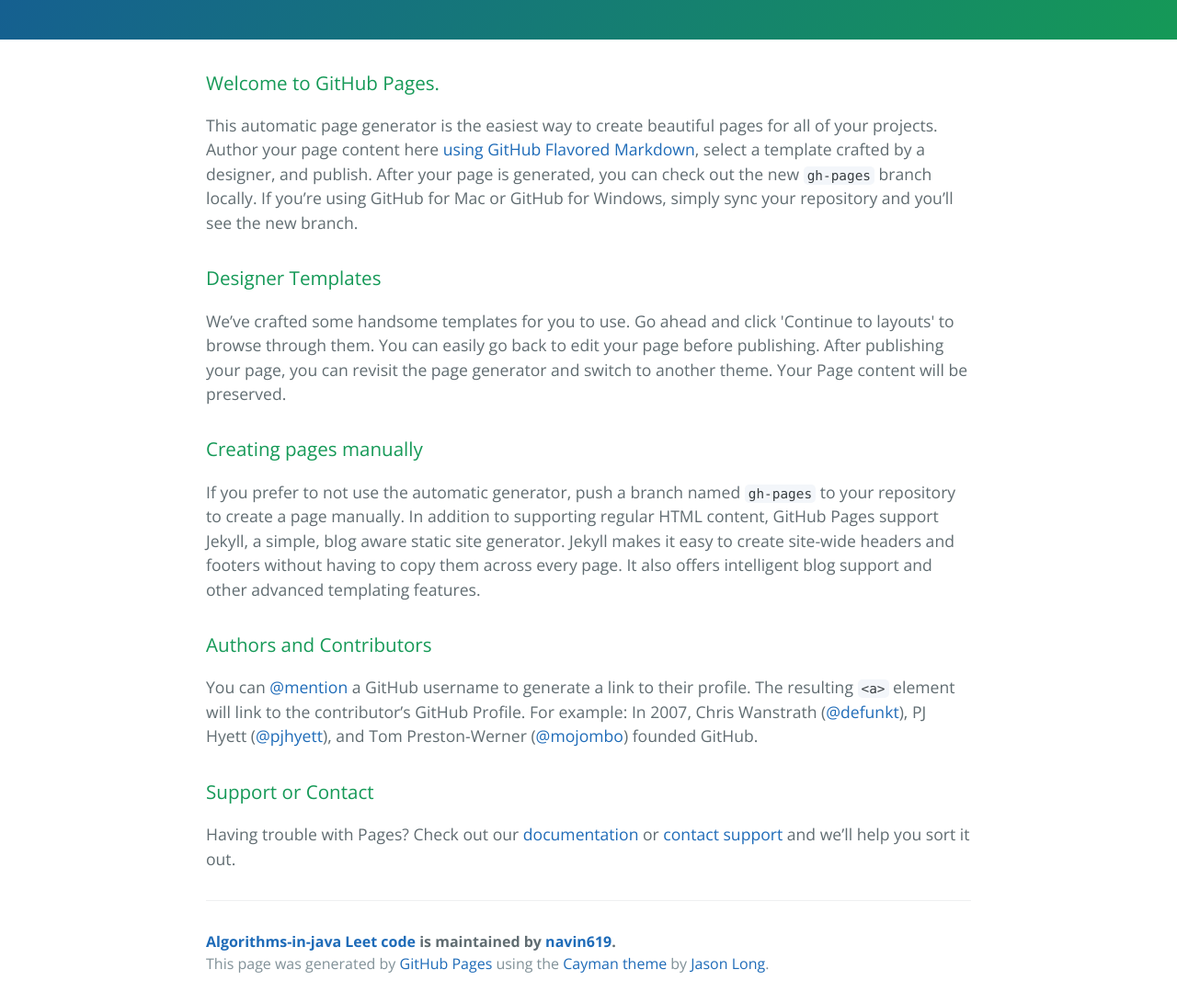
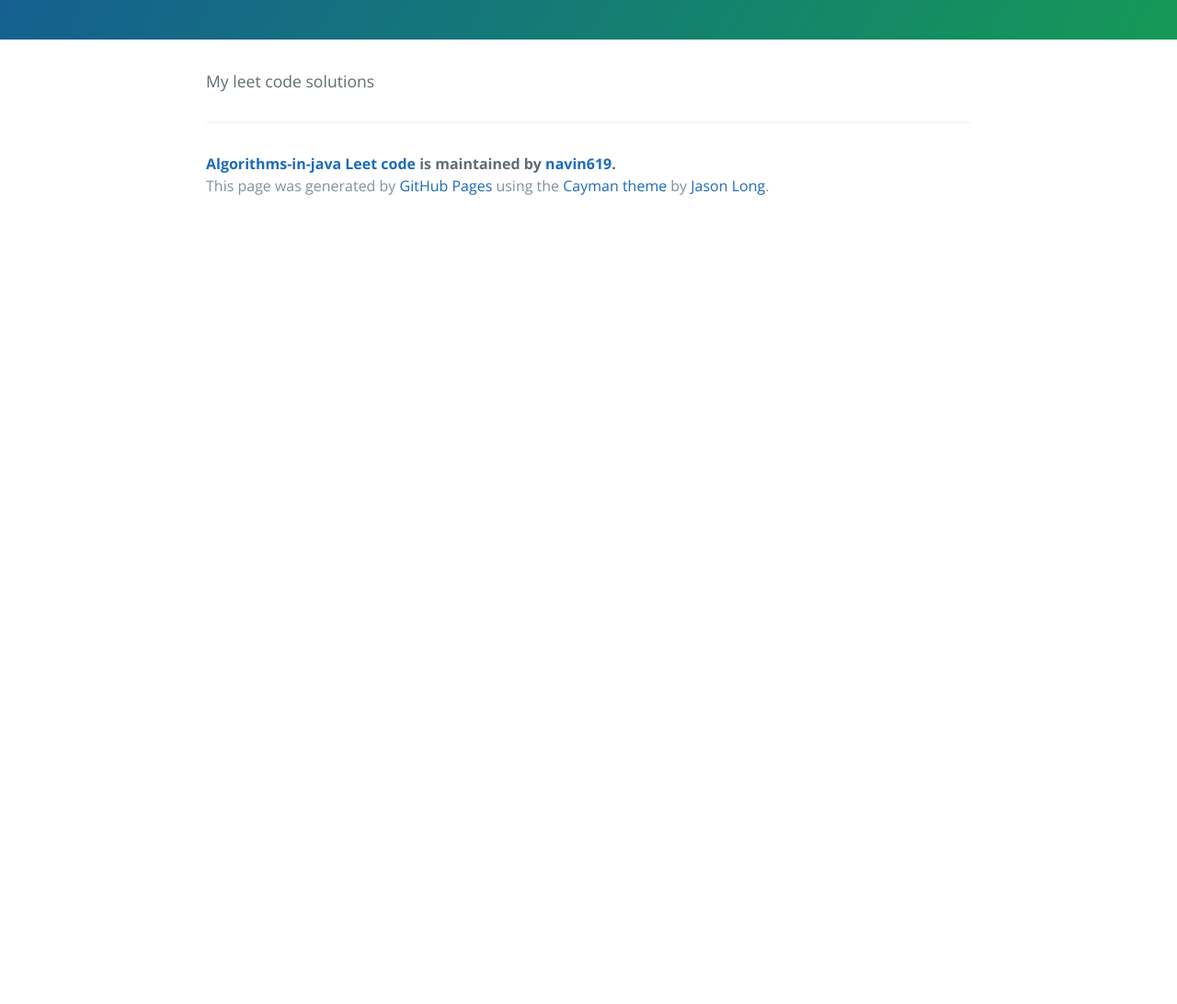
Before and after one commit to navin619/algorithms-in-java-, a plain HTML site: page index.html in a window 1280 px wide. Shown: the part 340-1432 px from the top of the page at 92% size. After the commit the page ends 800 px from the top, so only its background shows below. Drawn offline with nearby package versions, Linux system fonts and the light colour scheme.

```diff
--- a/index.html
+++ b/index.html
@@ -19,30 +19,7 @@
     </section>
 
     <section class="main-content">
-      <h3>
-<a id="welcome-to-github-pages" class="anchor" href="#welcome-to-github-pages" aria-hidden="true"><span class="octicon octicon-link"></span></a>Welcome to GitHub Pages.</h3>
-
-<p>This automatic page generator is the easiest way to create beautiful pages for all of your projects. Author your page content here <a href="https://guides.github.com/features/mastering-markdown/">using GitHub Flavored Markdown</a>, select a template crafted by a designer, and publish. After your page is generated, you can check out the new <code>gh-pages</code> branch locally. If you’re using GitHub for Mac or GitHub for Windows, simply sync your repository and you’ll see the new branch.</p>
-
-<h3>
-<a id="designer-templates" class="anchor" href="#designer-templates" aria-hidden="true"><span class="octicon octicon-link"></span></a>Designer Templates</h3>
-
-<p>We’ve crafted some handsome templates for you to use. Go ahead and click 'Continue to layouts' to browse through them. You can easily go back to edit your page before publishing. After publishing your page, you can revisit the page generator and switch to another theme. Your Page content will be preserved.</p>
-
-<h3>
-<a id="creating-pages-manually" class="anchor" href="#creating-pages-manually" aria-hidden="true"><span class="octicon octicon-link"></span></a>Creating pages manually</h3>
-
-<p>If you prefer to not use the automatic generator, push a branch named <code>gh-pages</code> to your repository to create a page manually. In addition to supporting regular HTML content, GitHub Pages support Jekyll, a simple, blog aware static site generator. Jekyll makes it easy to create site-wide headers and footers without having to copy them across every page. It also offers intelligent blog support and other advanced templating features.</p>
-
-<h3>
-<a id="authors-and-contributors" class="anchor" href="#authors-and-contributors" aria-hidden="true"><span class="octicon octicon-link"></span></a>Authors and Contributors</h3>
-
-<p>You can <a href="https://github.com/blog/821" class="user-mention">@mention</a> a GitHub username to generate a link to their profile. The resulting <code>&lt;a&gt;</code> element will link to the contributor’s GitHub Profile. For example: In 2007, Chris Wanstrath (<a href="https://github.com/defunkt" class="user-mention">@defunkt</a>), PJ Hyett (<a href="https://github.com/pjhyett" class="user-mention">@pjhyett</a>), and Tom Preston-Werner (<a href="https://github.com/mojombo" class="user-mention">@mojombo</a>) founded GitHub.</p>
-
-<h3>
-<a id="support-or-contact" class="anchor" href="#support-or-contact" aria-hidden="true"><span class="octicon octicon-link"></span></a>Support or Contact</h3>
-
-<p>Having trouble with Pages? Check out our <a href="https://help.github.com/pages">documentation</a> or <a href="https://github.com/contact">contact support</a> and we’ll help you sort it out.</p>
+      <p>My leet code solutions </p>
 
       <footer class="site-footer">
         <span class="site-footer-owner"><a href="https://github.com/navin619/algorithms-in-java-">Algorithms-in-java Leet code</a> is maintained by <a href="https://github.com/navin619">navin619</a>.</span>
```
Also changed, not shown: params.json (+1 -1 lines).
